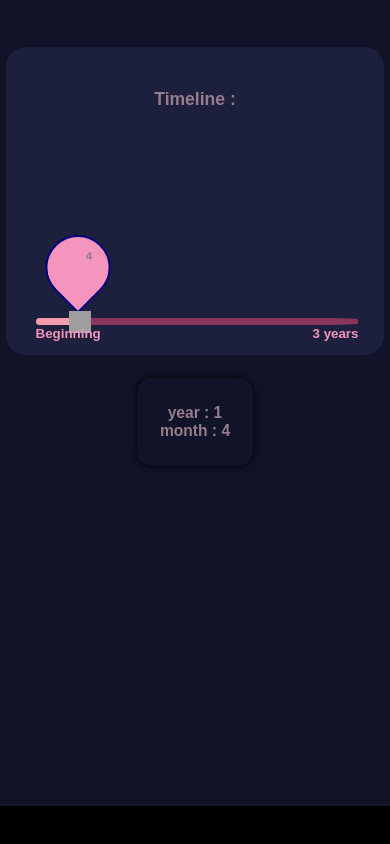
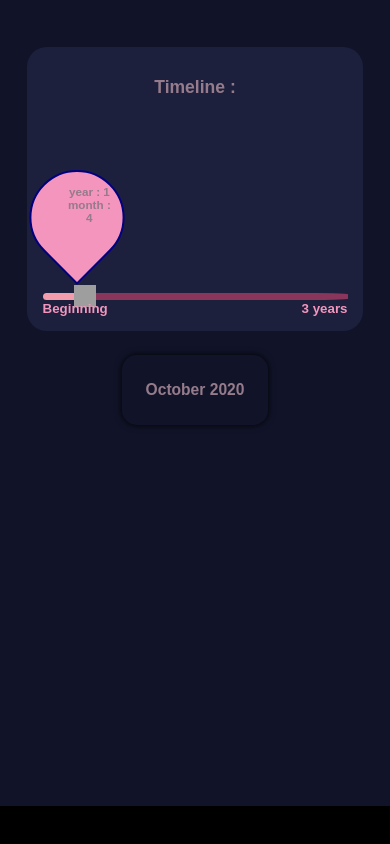
Before and after one commit to Srish-ty/Cherry-n-Ode, a React (Create React App) app: page / in a window 390 px wide. Built offline with nearby package versions, Linux system fonts and the light colour scheme.

Commit message:
feat: added ouput

```diff
--- a/src/App.css
+++ b/src/App.css
@@ -5,7 +5,7 @@
   display: flex; flex-direction: column;
   align-items: center;
   text-align: center;
-  font-size: 1vw; font-family: Papyrus, fantasy;
+  font-size: 1.2vw; font-family: Papyrus, fantasy;
   font-weight: bolder;
   background-color: #111429; color: rgb(149, 123, 139);
 }
--- a/src/components/Output.js
+++ b/src/components/Output.js
@@ -5,17 +5,24 @@ export const Output = ({value}) => {
 
     var yr=Math.floor(value/12+1), mn=Math.floor(value%12);
 
-    if(value<=4){}
+
+    var months= ["June","July","August","September","October","November","December","January","February","March","April","May"];
+    var monthnm = months[mn];
+    var yrnm = 2019+yr;
 
 
   return (
     <div className='output-cont'>
         <h1 className='out-head'>
-         { value<=35 ? (`year : ${yr}`): "It's Over 💔" } <br/>
-         { mn!==0? ( value<=35? `month : ${mn}`:""): "" }
-
+         { monthnm } { yrnm }
         </h1>
 
     </div>
   )
 }
+
+
+/*
+         { value<=35 ? (`year : ${yr}`): "It's Over 💔" } <br/>
+         { mn!==0? ( value<=35? `month : ${mn}`:""): "" }
+*/
--- a/src/components/SliderPage.js
+++ b/src/components/SliderPage.js
@@ -4,7 +4,8 @@ import './styles/Slider.styles.css'
 export const SliderPage = ({putValue, value}) => {
 
 let time = value;
-
+var yr = Math.floor(time/12+1), mn=Math.floor(time%12);
+   // var yr=Math.floor(value/12+1), mn=Math.floor(value%12);
 /* onMouseMove={(event)=>mousem(event)}
   e.target.style.backgroundColor=`rgb(${(rval)}, 37, 110 )`;
   e.target.style.backgroundImage = "url('https://cdn-icons-png.flaticon.com/512/3314/3314403.png')";
@@ -13,7 +14,10 @@ let time = value;
   return (
     <section className='slider-cont'>
         <h1 className='slid-heading'> Timeline :</h1>
-        <span className='numdays'> <span className='txt'> {time} </span> </span>
+        <span className='numdays'> <span className='txt'>
+         { value<=35 ? (`year : ${yr}`): "It's Over 💔" } <br/>
+         {value<=35? `month : ${mn}`:"" }
+         </span> </span>
         <input className='inp-range' type='range' min='0' max='36' defaultValue={4} onChange={putValue} step='0.25'  />
 
     </section>
--- a/src/components/styles/Output.styles.css
+++ b/src/components/styles/Output.styles.css
@@ -1,4 +1,5 @@
 .output-cont{
+  font-size: 1.2vw;
     border: 0px solid hotpink;
     padding: 2vw 4vw;
     border-radius: 25px;
--- a/src/components/styles/Slider.styles.css
+++ b/src/components/styles/Slider.styles.css
@@ -10,9 +10,9 @@
 }
 @media only screen and (max-width:600px){
  .slider-cont{
-  padding: 7vw;
   background-color: #1c203d;
-  margin: 6vw 8vw;
+  width: 85%;
+  margin: 6vw 10vw;
  }
 }
 
@@ -40,6 +40,7 @@
 @media only screen and (max-width:600px){
 .inp-range{
   height: 7px;
+  margin: 1vw auto 4vw auto;
 }
 .inp-range::-webkit-slider-thumb{
    -webkit-appearance: none;
@@ -75,10 +76,12 @@ input[type=range]::-webkit-slider-thumb{
   border-top-left-radius: 50%;
   border-bottom-left-radius: 50%;
   border-top-right-radius: 50%;
+
+
 }
 .slider-cont  .numdays:after{
   background-color: #f495bd;
-  padding: 2vw;
+  padding: 4vw;
   height: 45px; width: 45px;
   position: absolute;
   left: 50%;
@@ -88,13 +91,19 @@ input[type=range]::-webkit-slider-thumb{
 
 @media only screen and (max-width:600px) {
 .numdays{
-  bottom: 14vw;
-  margin: auto 10vw auto 4vw;
+  bottom: 17vw;
+  height: 75px; width: 75px;
 }
 }
 
 .txt{
   position: absolute;
-  margin: auto;
+  margin:  auto;
   transform: translateX(-50%) rotate(-45deg);
+  border:0px solid #8a365c;
 }
+@media only screen and (min-width:650px) {
+ .txt{
+  height: auto; width: 100%;
+}
+}
```
